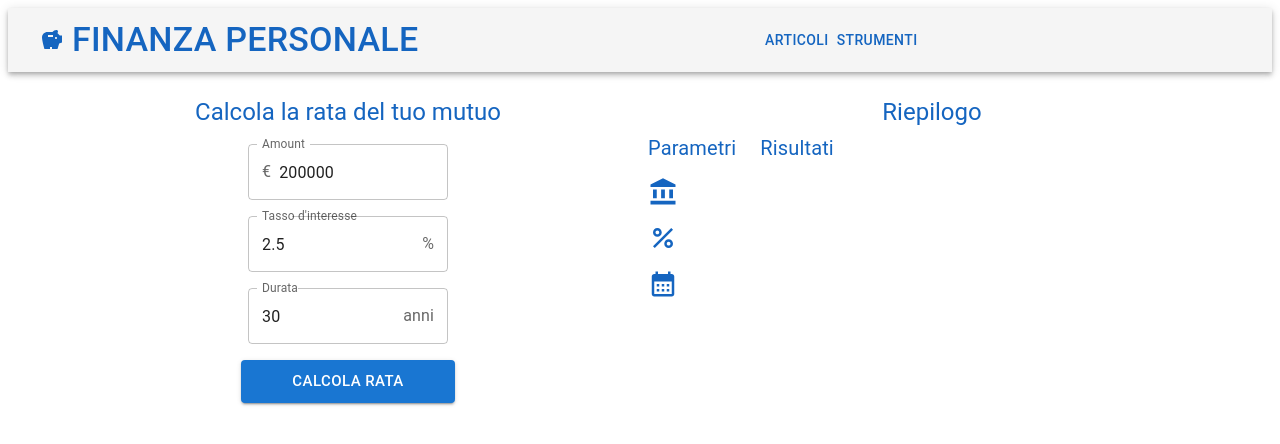
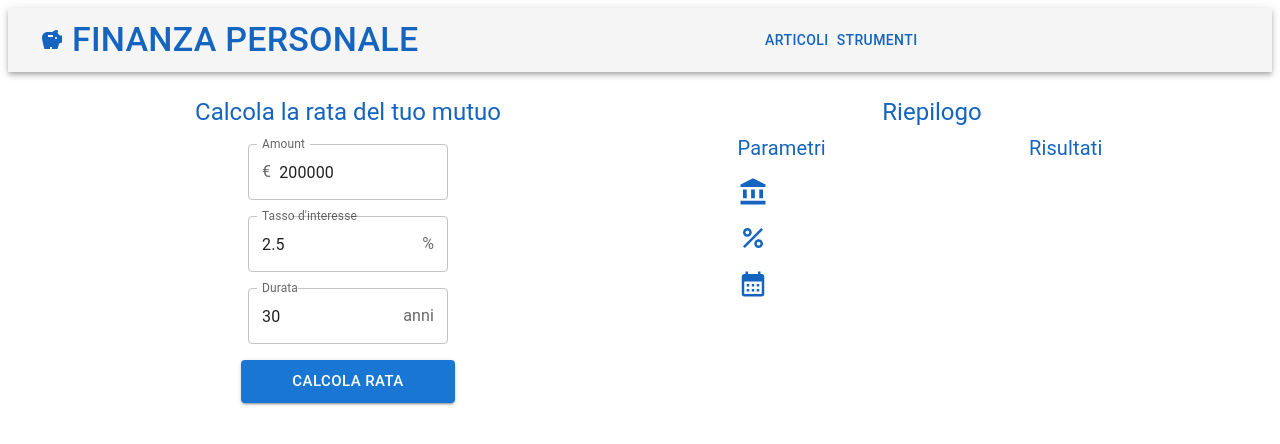
Before and after one commit to mbesio/personal-finance-site, a Next.js app: page /calculators/ratamutuo in a window 1280 px wide. Shown: the top 444 px of the page. Built offline with nearby package versions, Linux system fonts and the light colour scheme.

Commit message:
fixed calculator styling

```diff
--- a/components/calculators/calculatorResults.tsx
+++ b/components/calculators/calculatorResults.tsx
@@ -24,7 +24,13 @@ const MortgageResults = ({
       >
         Riepilogo
       </Typography>
-      <Box sx={{ display: 'flex', align: 'center' }}>
+      <Box
+        sx={{
+          display: 'flex',
+
+          justifyContent: 'space-around',
+        }}
+      >
         <Box>
           <Typography
             variant="h4"
```
